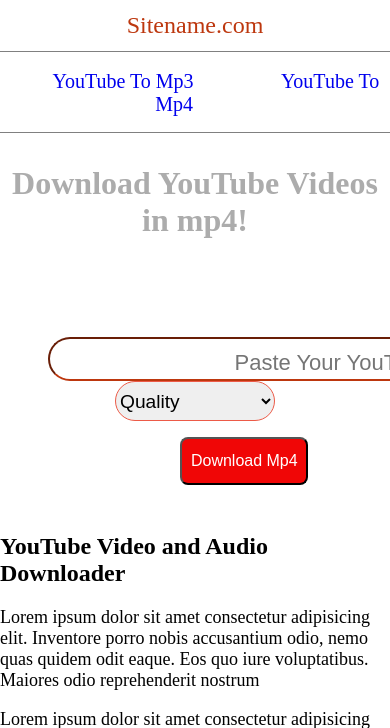
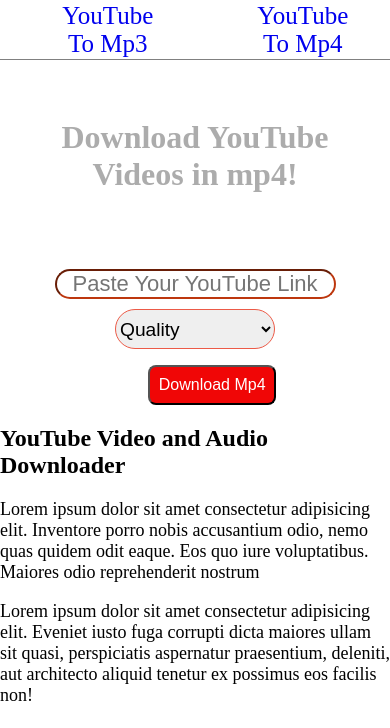
Before and after one commit to akshay-011/YouTube-mp3-mp4-downloader, a Flask app: page /yt2mp4 in a window 390 px wide; the page is wider, and only the part inside the window is pictured. Shown: the top 728 px of that part. Run offline with Flask 2, Linux system fonts and the light colour scheme.

Commit message:
responsive css

```diff
--- a/static/style/main.css
+++ b/static/style/main.css
@@ -39,6 +39,7 @@
   text-align: center;
   border-bottom: 1px solid gray;
   padding-bottom: 1em;
+  margin: 20px;
 }
 
 .task-bar a {
@@ -149,4 +150,53 @@
 #msg {
   text-align: center;
 }
+
+@media only screen and (max-width: 700px) {
+  body {
+    margin: 0;
+  }
+  .main-bar {
+    display: none;
+    padding: 0;
+    margin: 0;
+  }
+  .main-bar a {
+    text-align: left;
+    font-size: 20px;
+    padding: 0;
+  }
+  .task-bar {
+    margin: 0;
+    padding: 0;
+    display: -webkit-box;
+    display: -ms-flexbox;
+    display: flex;
+  }
+  .task-bar a {
+    padding: 0;
+    font-size: 25px;
+    margin-right: 30px;
+    margin-left: 6vh;
+  }
+  .mp3-content {
+    margin: 0;
+  }
+  .mp3-content #link {
+    font-size: 20px;
+    margin: 0;
+    width: 70%;
+  }
+  .mp3-content #download {
+    margin-left: 38%;
+    height: 40px;
+    text-align: center;
+  }
+  .mp3-content #quality {
+    margin-top: 10px;
+    height: 40px;
+  }
+  h3 {
+    margin: 15%;
+  }
+}
 /*# sourceMappingURL=main.css.map */
--- a/static/style/main.scss
+++ b/static/style/main.scss
@@ -33,6 +33,7 @@
     text-align: center;
     border-bottom: 1px solid gray;
     padding-bottom: 1em;
+    margin: 20px;
     a{
         position: sticky;
         text-decoration: none;
@@ -111,3 +112,49 @@
 #msg{
     text-align: center;
 }
+@media only screen and (max-width: 700px){
+    body{
+        margin: 0;
+    }
+    .main-bar{
+        display: none;
+        padding: 0;
+        margin: 0;
+        a{
+            text-align: left;
+            font-size: 20px;
+            padding: 0;
+        }
+    }
+    .task-bar{
+        margin: 0;
+        padding: 0;
+        display: flex;
+        a{
+            padding: 0;
+            font-size: 25px;
+            margin-right: 30px;
+            margin-left: 6vh;
+        }
+    }
+    .mp3-content{
+        margin: 0;
+        #link{
+            font-size: 20px;
+            margin: 0;
+            width: 70%;
+        }
+        #download{
+            margin-left: 38%;
+            height: 40px;
+            text-align: center;
+        }
+        #quality{
+            margin-top: 10px;
+            height: 40px;
+        }
+    }
+    h3{
+        margin: 15%;
+    }
+}
--- a/templates/base.html
+++ b/templates/base.html
@@ -12,7 +12,6 @@
     <div class="main-bar">
         <a href="/">Sitename.com</a>
     </div>
-    <br>
     <div class="task-bar">
         <a href="/yt2mp3">YouTube To Mp3</a>
         <a href="/yt2mp4">YouTube To Mp4</a>
```
Also changed, not shown: 1 other file.
